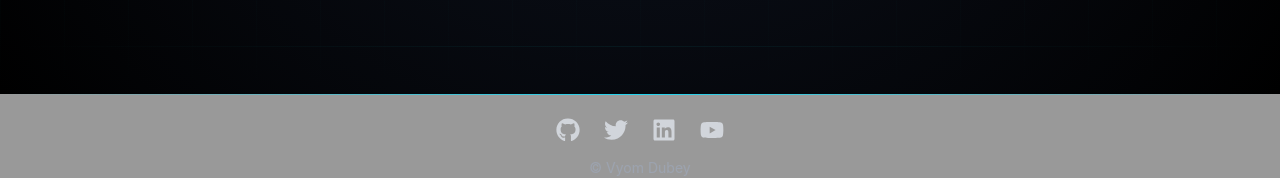
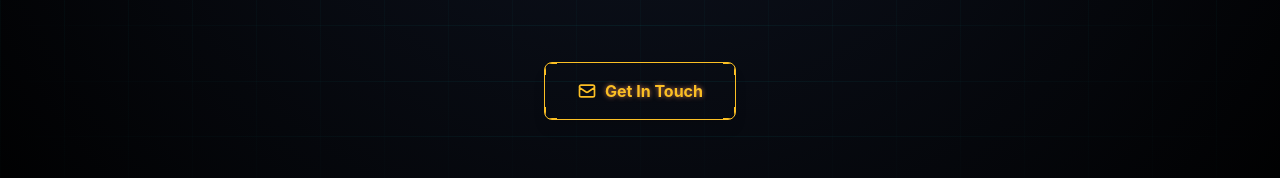
Before and after one commit to VMOYD/portfolio-app, a React (Vite) app: page /#/projects in a window 1280 px wide. Shown: the part 868-1046 px from the top of the page. Built offline with nearby package versions, Linux system fonts and the light colour scheme.

Commit message:
Version 1.0.0

```diff
--- a/package.json
+++ b/package.json
@@ -2,7 +2,7 @@
   "homepage": "https://vmoyd.github.io/portfolio-app",
   "name": "portfolio-app",
   "private": true,
-  "version": "0.0.0",
+  "version": "1.0.0",
   "type": "module",
   "scripts": {
     "predeploy": "npm run build",
--- a/src/pages/Projects.jsx
+++ b/src/pages/Projects.jsx
@@ -1,5 +1,7 @@
 import { useState } from "react";
 import { motion } from "framer-motion";
+// Import useNavigate from react-router-dom
+import { useNavigate } from "react-router-dom";
 // Fix the imports to match your actual project structure
 import ProjectModal from "./ProjectModal";
 import { getTechIcon } from "./TechIcons";
@@ -89,6 +91,13 @@ const shineKeyframes = `
 
 const Projects = () => {
   const [selectedProject, setSelectedProject] = useState(null);
+  // Add navigate hook to use for routing
+  const navigate = useNavigate();
+
+  // Replace scrollToContact with navigateToContact
+  const navigateToContact = () => {
+    navigate('/contact');
+  };
 
   return (
     <section
@@ -256,6 +265,50 @@ const Projects = () => {
             </motion.div>
           ))}
         </div>
+
+        {/* Contact Button - updated to use navigate */}
+        <motion.div
+          className="flex justify-center mt-16 mb-8"
+          initial={{ opacity: 0, y: 20 }}
+          whileInView={{ opacity: 1, y: 0 }}
+          transition={{ duration: 0.5, delay: 0.2 }}
+          viewport={{ once: true }}
+        >
+          <motion.button
+            onClick={navigateToContact}
+            className="relative overflow-hidden group bg-transparent text-amber-400 px-8 py-4 rounded-lg font-bold shadow-lg border border-amber-400 transition-all duration-300"
+            whileHover={{
+              scale: 1.05,
+              boxShadow: "0 0 20px rgba(255, 153, 102, 0.6)",
+              backgroundColor: "rgba(255, 153, 102, 0.1)"
+            }}
+            style={{
+              textShadow: "0 0 5px rgba(255, 153, 102, 0.7)"
+            }}
+          >
+            <span className="relative z-10 flex items-center gap-2">
+              <svg xmlns="http://www.w3.org/2000/svg" className="h-5 w-5" fill="none" viewBox="0 0 24 24" stroke="currentColor">
+                <path strokeLinecap="round" strokeLinejoin="round" strokeWidth={2} d="M3 8l7.89 5.26a2 2 0 002.22 0L21 8M5 19h14a2 2 0 002-2V7a2 2 0 00-2-2H5a2 2 0 00-2 2v10a2 2 0 002 2z" />
+              </svg>
+              Get In Touch
+            </span>
+
+            {/* Shine effect on hover */}
+            <div
+              className="absolute inset-0 opacity-0 group-hover:opacity-100"
+              style={{
+                background: "linear-gradient(45deg, transparent 45%, rgba(255, 153, 102, 0.2) 50%, transparent 55%)",
+                animation: "shine 3s infinite",
+              }}
+            />
+
+            {/* Animated border corners */}
+            <div className="absolute top-0 left-0 w-3 h-3 border-t border-l border-amber-400"></div>
+            <div className="absolute top-0 right-0 w-3 h-3 border-t border-r border-amber-400"></div>
+            <div className="absolute bottom-0 left-0 w-3 h-3 border-b border-l border-amber-400"></div>
+            <div className="absolute bottom-0 right-0 w-3 h-3 border-b border-r border-amber-400"></div>
+          </motion.button>
+        </motion.div>
       </div>
 
       {/* Project Modal */}
```
